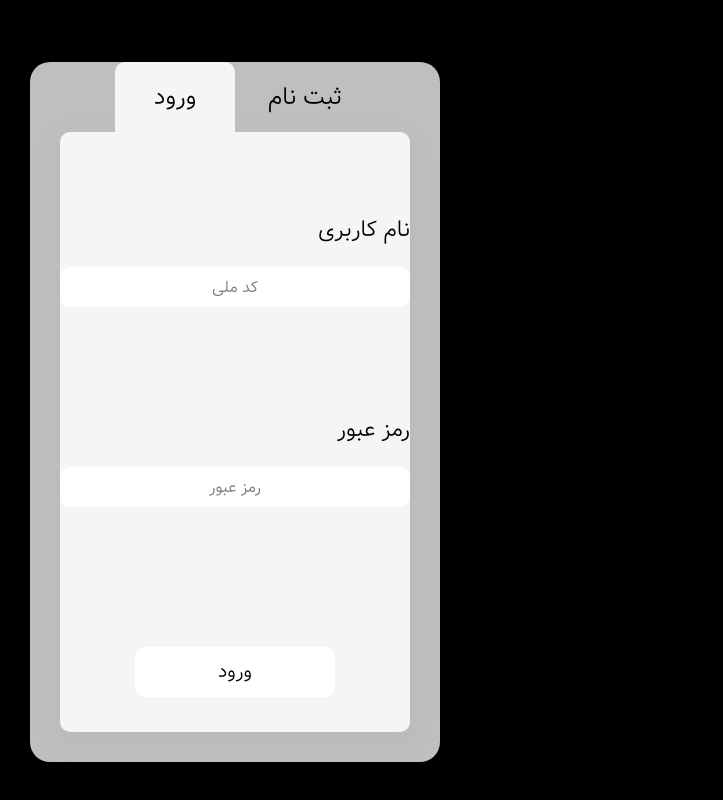
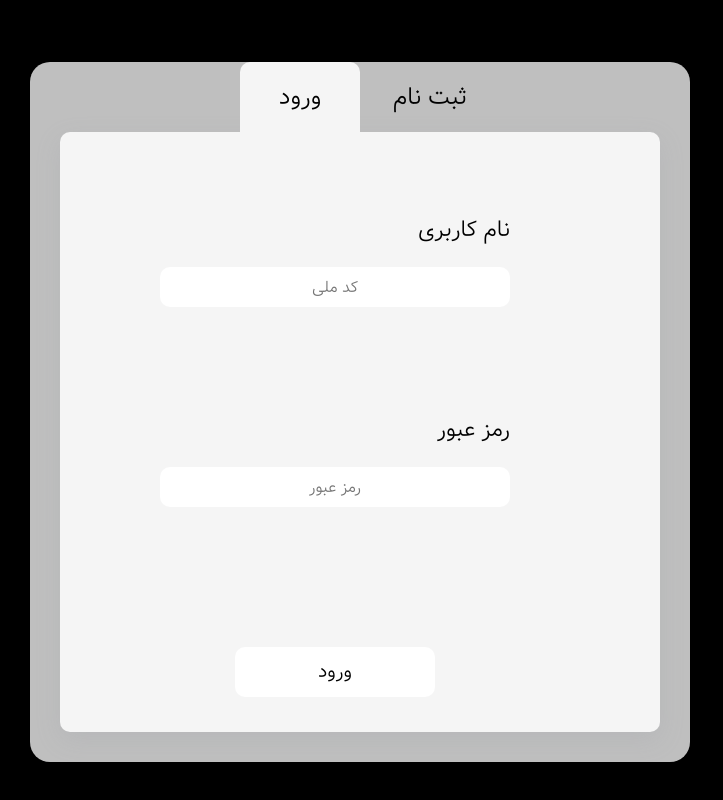
Before and after one commit to alivarastepour/LMS, a React (Create React App) app in the folder front-end/: page / in a window 1280 px wide. Shown: the part 738-1538 px from the top of the page, without its empty margins (0-723 px from the left). Built offline with nearby package versions, Linux system fonts and the light colour scheme; the HTML template or start-up script is replaced by a standard one.

Commit message:
minor bug fix

```diff
--- a/front-end/src/Components/Sign-in/sign-in.styles.js
+++ b/front-end/src/Components/Sign-in/sign-in.styles.js
@@ -1,7 +1,7 @@
 import styled from "styled-components";
 
 export const Wrapper = styled.div`
-    max-width: 600px;
+    width: 600px;
     height: 600px;
     margin: auto;
     background-color: #F5F5F5;
```
